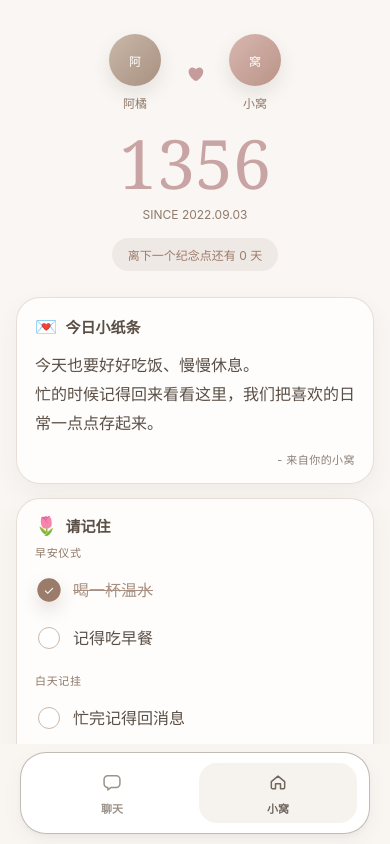
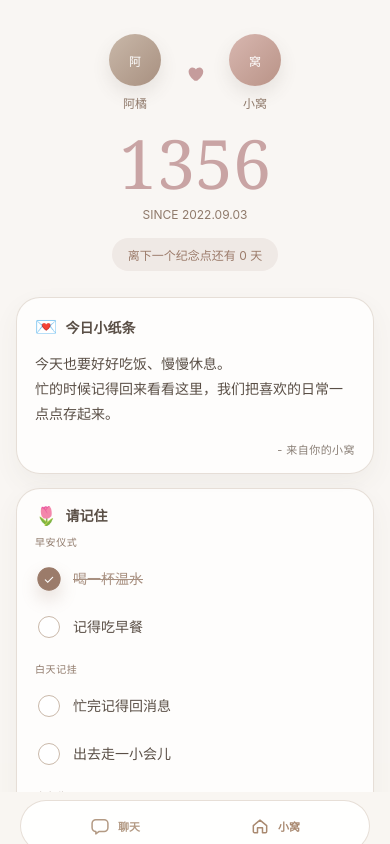
Before and after one commit to asanagi1212/ichigo2, a React (Vite) app: page / in a window 390 px wide. Built offline with nearby package versions, Linux system fonts and the light colour scheme.

Commit message:
Polish latest mobile UI updates

```diff
--- a/src/App.jsx
+++ b/src/App.jsx
@@ -1796,6 +1796,7 @@ function ChatScreen({
           </div>
         ) : null}
 
+        <div className="composer-pill">
           <label
             className="composer-input-wrap"
             htmlFor="messageInput"
@@ -1809,7 +1810,7 @@ function ChatScreen({
               onKeyDown={handleComposerKeyDown}
               rows="1"
               maxLength="4000"
-            placeholder="发送消息..."
+              placeholder="⊹ ♡┈┈ 𓏴 𝒫𝒾𝓃𝓀 𝒱𝑒𝓁𝓋𝑒𝓉 𓏴 ┈┈♡ ⊹"
             />
           </label>
 
@@ -1823,6 +1824,7 @@ function ChatScreen({
           >
             <BoltIcon />
           </button>
+        </div>
 
         <button
           className="send-button"
@@ -2052,8 +2054,8 @@ export default function App() {
 
   return (
     <>
-      <div className="app-shell">
-        <main className="phone-frame">
+      <div className={`app-shell app-shell-${activeTab}`}>
+        <main className={`phone-frame phone-frame-${activeTab}`}>
           <div className="tab-screen">
             {activeTab === "chat" ? (
               <ChatScreen
--- a/src/styles.css
+++ b/src/styles.css
@@ -11,6 +11,8 @@
   --muted: #8a7f76;
   --line: #d9cec3;
   --shadow: 0 18px 40px rgba(90, 79, 70, 0.12);
+  --chat-system-surface: rgba(249, 246, 243, 0.98);
+  --nest-system-surface: rgba(249, 246, 243, 0.96);
   --safe-top: env(safe-area-inset-top, 0px);
   --safe-right: env(safe-area-inset-right, 0px);
   --safe-bottom: env(safe-area-inset-bottom, 0px);
@@ -95,6 +97,7 @@ textarea {
 
 .phone-frame {
   position: relative;
+  z-index: 1;
   height: 100%;
   min-height: 0;
   display: grid;
@@ -106,6 +109,23 @@ textarea {
   overflow: hidden;
 }
 
+.app-shell-chat,
+.app-shell-chat .phone-frame {
+  background: var(--chat-system-surface);
+}
+
+.app-shell-nest::after {
+  content: "";
+  position: absolute;
+  right: 0;
+  bottom: 0;
+  left: 0;
+  height: calc(var(--safe-bottom) + 22px);
+  background: var(--nest-system-surface);
+  pointer-events: none;
+  z-index: 0;
+}
+
 .tab-screen {
   height: 100%;
   min-height: 0;
@@ -120,6 +140,7 @@ textarea {
   display: grid;
   grid-template-rows: auto 1fr;
   min-height: 0;
+  font-size: 15px;
   background:
     radial-gradient(circle at top, rgba(212, 196, 183, 0.28), transparent 38%),
     linear-gradient(180deg, rgba(247, 243, 238, 0.88) 0%, rgba(241, 235, 229, 0.92) 100%);
@@ -159,7 +180,7 @@ textarea {
 
 .chat-title h1 {
   margin: 2px 0 0;
-  font-size: 18px;
+  font-size: 17px;
   font-weight: 600;
 }
 
@@ -292,6 +313,7 @@ textarea {
   white-space: nowrap;
   text-transform: none;
   letter-spacing: 0;
+  font-size: 10px;
 }
 
 .message-row {
@@ -318,6 +340,7 @@ textarea {
 .bubble {
   border-radius: 20px;
   padding: 12px 16px;
+  font-size: 15px;
   line-height: 1.65;
   word-break: break-word;
   white-space: pre-wrap;
@@ -392,7 +415,7 @@ textarea {
 }
 
 .composer > .composer-icon,
-.composer > .composer-input-wrap,
+.composer > .composer-pill,
 .composer > .mode-trigger,
 .composer > .send-button {
   margin-bottom: 0;
@@ -406,24 +429,47 @@ textarea {
   opacity: 0.9;
 }
 
+.composer-pill {
+  flex: 1;
+  min-width: 0;
+  display: flex;
+  align-items: flex-end;
+  background: var(--card-strong);
+  border: 1px solid var(--line);
+  border-radius: 999px;
+  box-shadow: 0 3px 10px rgba(90, 79, 70, 0.05);
+}
+
 .composer-input-wrap {
   flex: 1;
   min-width: 0;
-  background: var(--card-strong);
-  border: 1px solid var(--line);
-  border-radius: 22px;
-  box-shadow: 0 3px 10px rgba(90, 79, 70, 0.05);
 }
 
 .composer-input-wrap textarea {
-  min-height: 48px;
+  min-height: 42px;
   max-height: 160px;
   border: 0;
   background: transparent;
-  padding: 13px 16px;
+  padding: 10px 14px 10px 18px;
+  font-size: 15px;
+  line-height: 22px;
+  text-align: left;
+  white-space: pre-wrap;
   outline: none;
   overflow-y: hidden;
   scrollbar-width: none;
+}
+
+.composer-input-wrap textarea:placeholder-shown {
+  text-align: center;
+  white-space: nowrap;
+  padding-top: 11px;
+  padding-bottom: 9px;
+}
+
+.composer-input-wrap textarea::placeholder {
+  font-size: 12px;
+  color: rgba(138, 127, 118, 0.72);
 }
 
 .composer-input-wrap textarea::-webkit-scrollbar {
@@ -478,12 +524,13 @@ textarea {
 }
 
 .mode-trigger {
-  width: 36px;
-  height: 42px;
+  width: 34px;
+  height: 36px;
   flex-shrink: 0;
   display: grid;
   place-items: center;
   border-radius: 999px;
+  margin: 0 8px 3px 0;
   padding: 0;
   background: transparent;
   color: var(--primary);
@@ -765,8 +812,20 @@ textarea {
   font-weight: 700;
 }
 
+.daily-card,
+.checklist-card,
+.feature-grid {
+  font-size: 14px;
+}
+
+.daily-card .section-title,
+.checklist-card .section-title {
+  font-size: 14px;
+}
+
 .daily-copy {
   margin: 0;
+  font-size: 14px;
   line-height: 1.8;
   color: var(--foreground);
 }
@@ -861,7 +920,7 @@ textarea {
 
 .checklist-text-button {
   text-align: left;
-  font-size: 16px;
+  font-size: 14px;
   line-height: 1.5;
   width: 100%;
   min-width: 0;
@@ -880,7 +939,7 @@ textarea {
 
 .checklist-label-trigger {
   max-width: none;
-  font-size: 11px;
+  font-size: 10px;
   letter-spacing: 0.06em;
   text-transform: uppercase;
 }
@@ -995,11 +1054,12 @@ textarea {
 
 .feature-title {
   margin: 0 0 4px;
-  font-size: 14px;
+  font-size: 13px;
   font-weight: 700;
 }
 
 .feature-subtitle {
+  font-size: 10px;
   letter-spacing: 0;
   text-transform: none;
   line-height: 1.5;
@@ -1119,49 +1179,49 @@ textarea {
   display: grid;
   justify-items: center;
   padding:
-    8px
+    0
     calc(20px + var(--safe-right))
-    calc(10px + var(--safe-bottom))
+    calc(var(--safe-bottom) * 0.35)
     calc(20px + var(--safe-left));
   background: transparent;
+  transform: translateY(var(--dock-sink));
 }
 
 .bottom-nav-inner {
   display: flex;
-  width: min(100%, 430px);
-  gap: 8px;
-  padding: 10px 12px;
-  border-radius: 26px;
-  background: rgba(255, 255, 255, 0.98);
-  border: 1.5px solid rgba(155, 146, 137, 0.62);
-  box-shadow:
-    0 8px 18px rgba(121, 104, 92, 0.07),
-    0 2px 5px rgba(121, 104, 92, 0.04);
+  width: min(100%, 470px);
+  gap: 0;
+  padding: 3px 14px;
+  min-height: 52px;
+  border-radius: 999px;
+  background: rgba(255, 255, 255, 0.92);
+  border: 1px solid rgba(229, 221, 212, 0.92);
+  box-shadow: inset 0 1px 0 rgba(255, 255, 255, 0.86);
 }
 
 .bottom-nav-item {
   flex: 1;
   min-width: 0;
-  min-height: 60px;
-  display: flex;
-  flex-direction: column;
+  min-height: 38px;
+  display: inline-flex;
+  flex-direction: row;
   align-items: center;
   justify-content: center;
-  gap: 6px;
-  border-radius: 18px;
+  gap: 8px;
+  border-radius: 999px;
   background: transparent;
-  color: #9b9289;
+  color: #b39a84;
 }
 
 .bottom-nav-item.active {
-  color: #6f655d;
-  background: rgba(246, 242, 237, 0.9);
+  color: #a98970;
+  background: transparent;
 }
 
 .bottom-nav-icon {
-  width: 36px;
-  height: 24px;
-  border-radius: 12px;
+  width: 20px;
+  height: 20px;
+  border-radius: 0;
   display: grid;
   place-items: center;
   background: transparent;
@@ -1179,11 +1239,7 @@ textarea {
 }
 
 .bottom-nav-item:hover {
-  background: rgba(168, 144, 128, 0.04);
-}
-
-.bottom-nav-item.active:hover {
-  background: rgba(168, 144, 128, 0.08);
+  background: rgba(168, 144, 128, 0.02);
 }
 
 :root[data-keyboard-open="true"] .bottom-nav {
```
Lines whose indentation alone changed are shown as unchanged.
